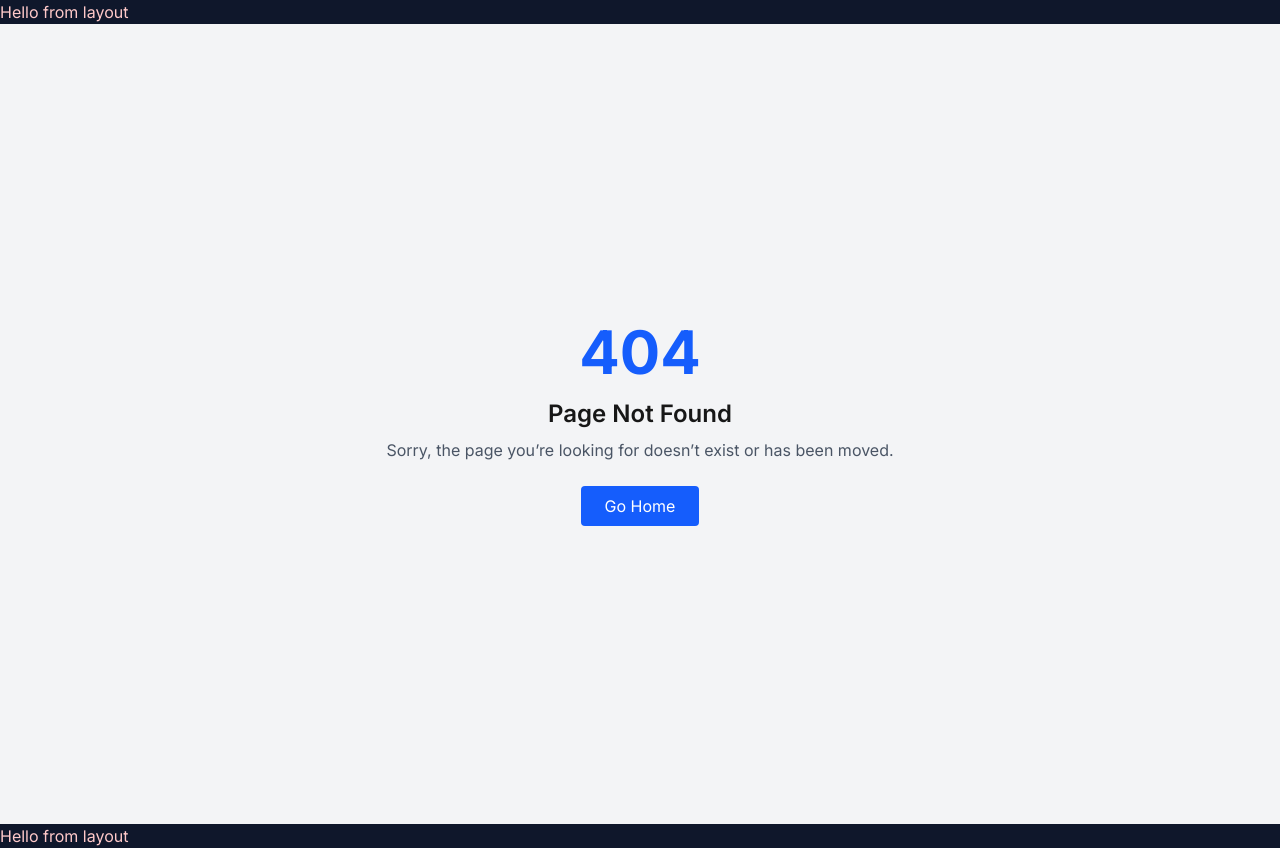
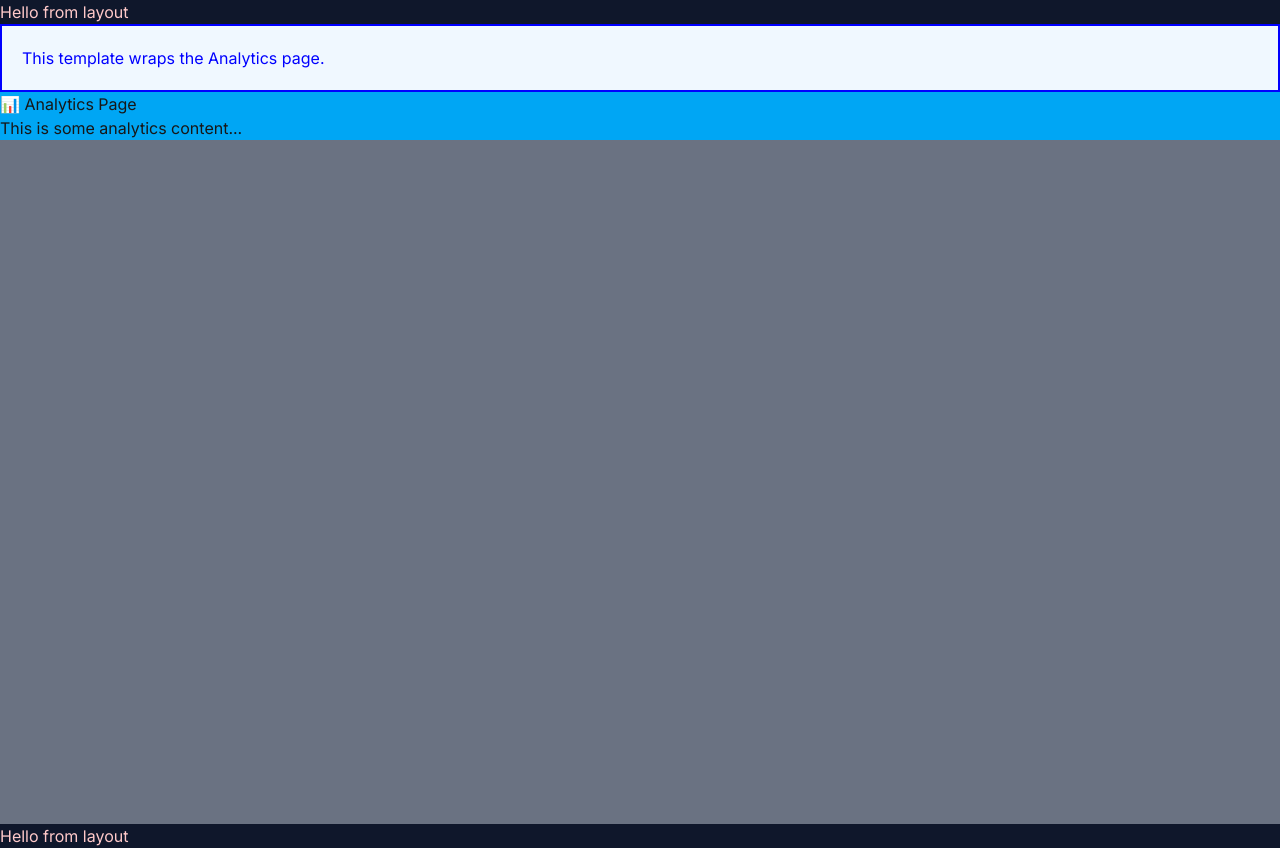
Before and after one commit to amallhalim/nextJsStore, a Next.js app: page /mainAnalytics in a window 1280 px wide. Before the commit this address had no page. Built offline with nearby package versions, Linux system fonts and the light colour scheme.

Commit message:
add the templete page for th ȧnalytic page

```diff
--- /dev/null
+++ b/src/app/(pages)/(analytics)/mainAnalytics/page.jsx
@@ -0,0 +1,9 @@
+import React from 'react'
+
+export default function page() {
+  return (
+   <div>
+      <h2>📊 Analytics Page</h2>
+      <p>This is some analytics content...</p>
+    </div>  )
+}
--- /dev/null
+++ b/src/app/(pages)/(analytics)/template.jsx
@@ -0,0 +1,20 @@
+'use client' // Only needed if using client-side hooks like useEffect
+
+import { useEffect } from "react";
+
+export default function Template({ children }) {
+  useEffect(() => {
+    console.log('Analytics page loaded!');
+    // Reset scroll or animation here
+    window.scrollTo(0, 0);
+  }, []);
+
+  return (
+    <div className="fade-in bg-sky-500 bottom-1">
+      <div style={{ border: '2px solid blue', padding: '20px', background: '#f0f8ff' }}>
+        <p style={{ color: 'blue' }}>This template wraps the Analytics page.</p>
+      </div>
+      {children}
+    </div>
+  );
+}
```
